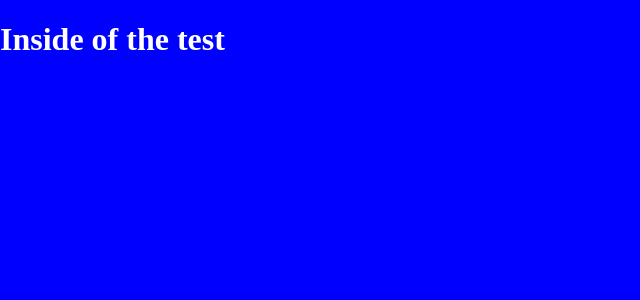
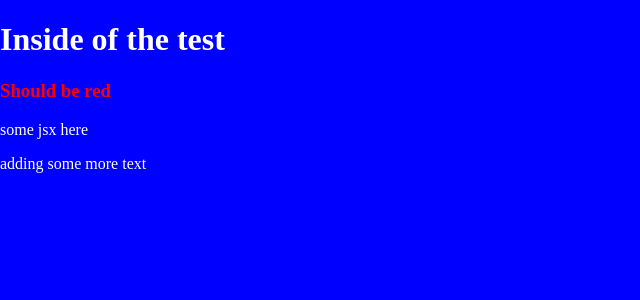
Before and after one commit to huynhr/ValuesApp, a React app: page / in a window 1280 px wide. Shown: the top 300 px of the page, without its empty margins (0-640 px from the left). Built offline with nearby package versions, Linux system fonts and the light colour scheme; the HTML template or start-up script is replaced by a standard one.

Commit message:
Make add auto save and watch to webpack

```diff
--- a/client/src/components/test.jsx
+++ b/client/src/components/test.jsx
@@ -1,6 +1,13 @@
 import React from 'react';
 import './test.scss';
 
-const Test = (props) => <h1>Inside of the test</h1>
+const Test = (props) => (
+  <div>
+    <h1>Inside of the test</h1>
+    <h3>Should be red</h3>
+    <p>some jsx here</p>
+    <p>adding some more text</p>
+  </div>
+)
 
 export default Test;
--- a/client/src/components/test.scss
+++ b/client/src/components/test.scss
@@ -3,3 +3,19 @@
 h1 {
   color: white;
 }
+
+h3 {
+  color: red;
+}
+
+p {
+  color: white;
+}
+
+body {
+  color: red;
+}
+
+nav {
+  color: blue;
+}
--- a/package.json
+++ b/package.json
@@ -5,7 +5,7 @@
   "scripts": {
     "start": "node ./server/bin/www",
     "dev": "nodemon ./server/bin/www -watch",
-    "build": "webpack --mode development",
+    "build": "webpack --mode development --watch",
     "compile": "./node_modules/.bin/webpack -d --progress --colors --watch"
   },
   "dependencies": {
@@ -34,9 +34,11 @@
     "postcss-loader": "^2.1.6",
     "react": "^16.4.1",
     "react-dom": "^16.4.1",
+    "react-hot-loader": "^4.3.4",
     "sass-loader": "^7.0.3",
     "style-loader": "^0.21.0",
     "webpack": "^4.16.3",
-    "webpack-cli": "^3.1.0"
+    "webpack-cli": "^3.1.0",
+    "webpack-dev-server": "^3.1.5"
   }
 }
```
